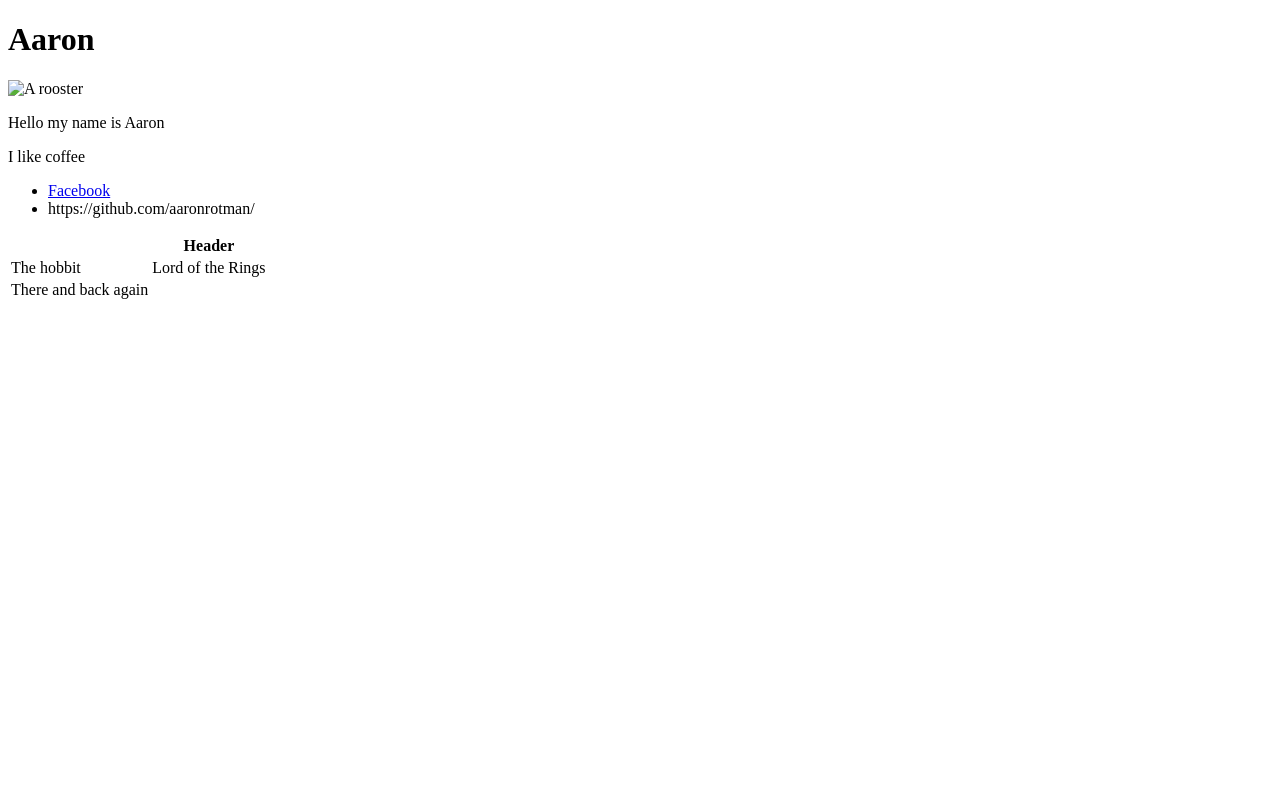
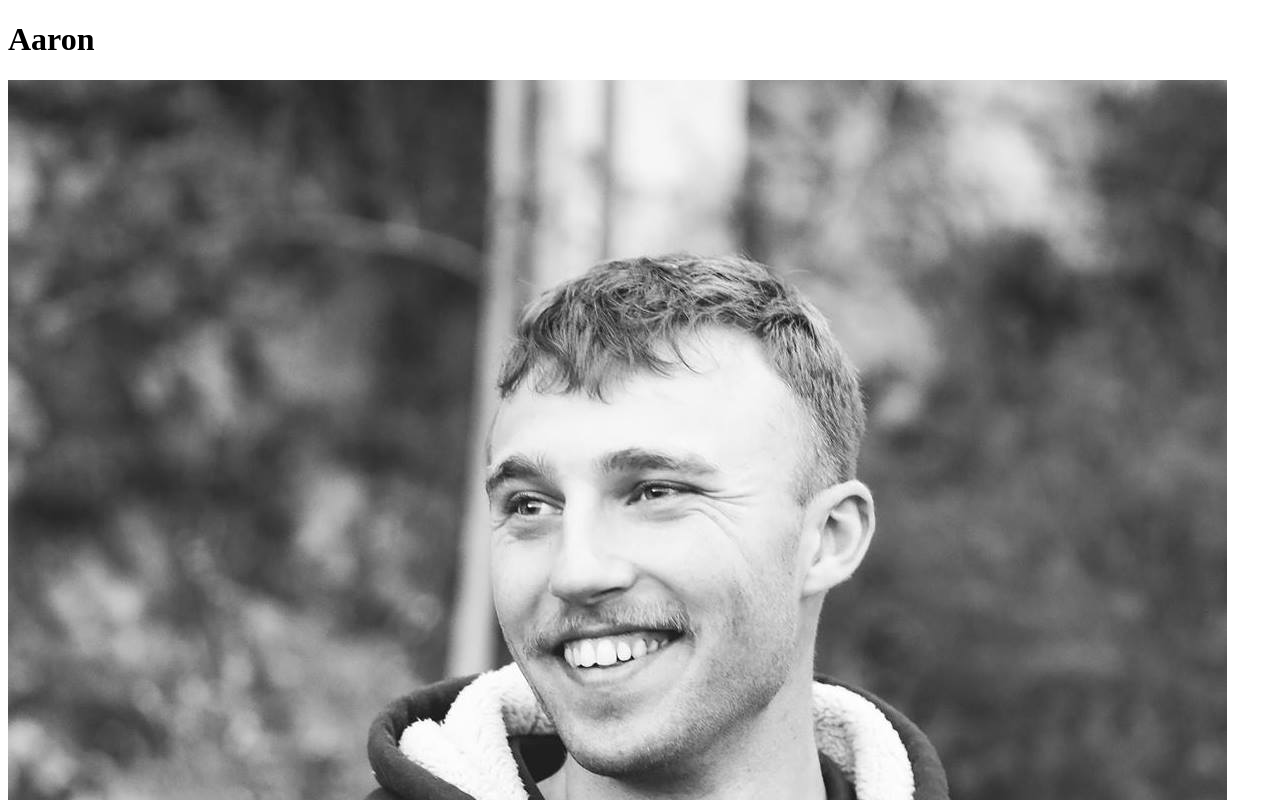
Before and after one commit to aaronrotman/aaronrotman.github.io, a plain HTML site: page index.html in a window 1280 px wide. Shown: the top 800 px of the page. Drawn offline with Linux system fonts and the light colour scheme.

Commit message:
Update profile image path

```diff
--- a/index.html
+++ b/index.html
@@ -8,7 +8,7 @@
 <body>
   <h1>Aaron</h1>
   <a>
-    <img src="~/desktop/rooster.JPG" alt="A rooster">
+    <img src="/Resources/profile_pic.jpg" alt="A picture of a man's face.">
   </a>
   <p>Hello my name is Aaron</p>
   <p>I like coffee</p>
```
